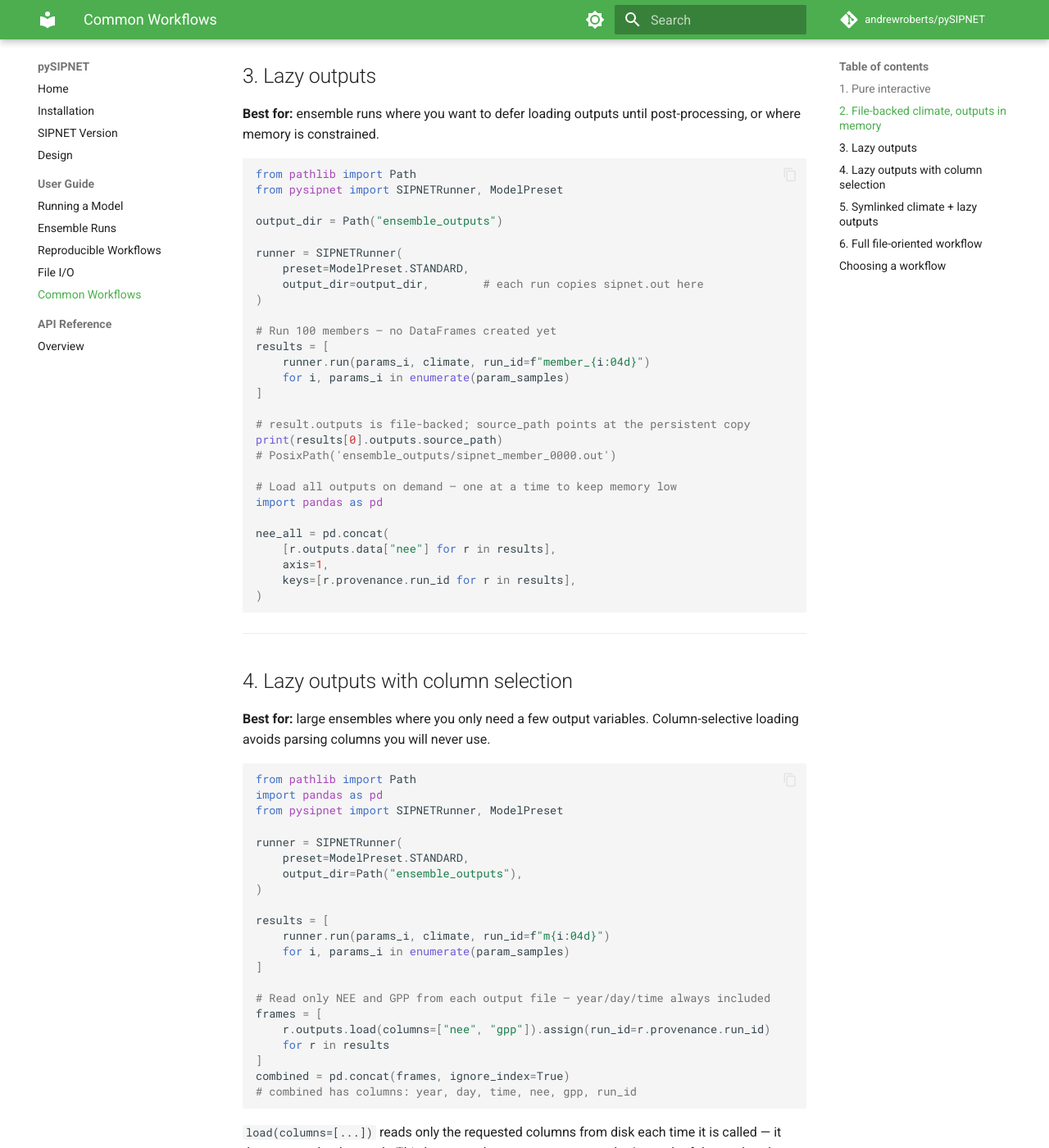
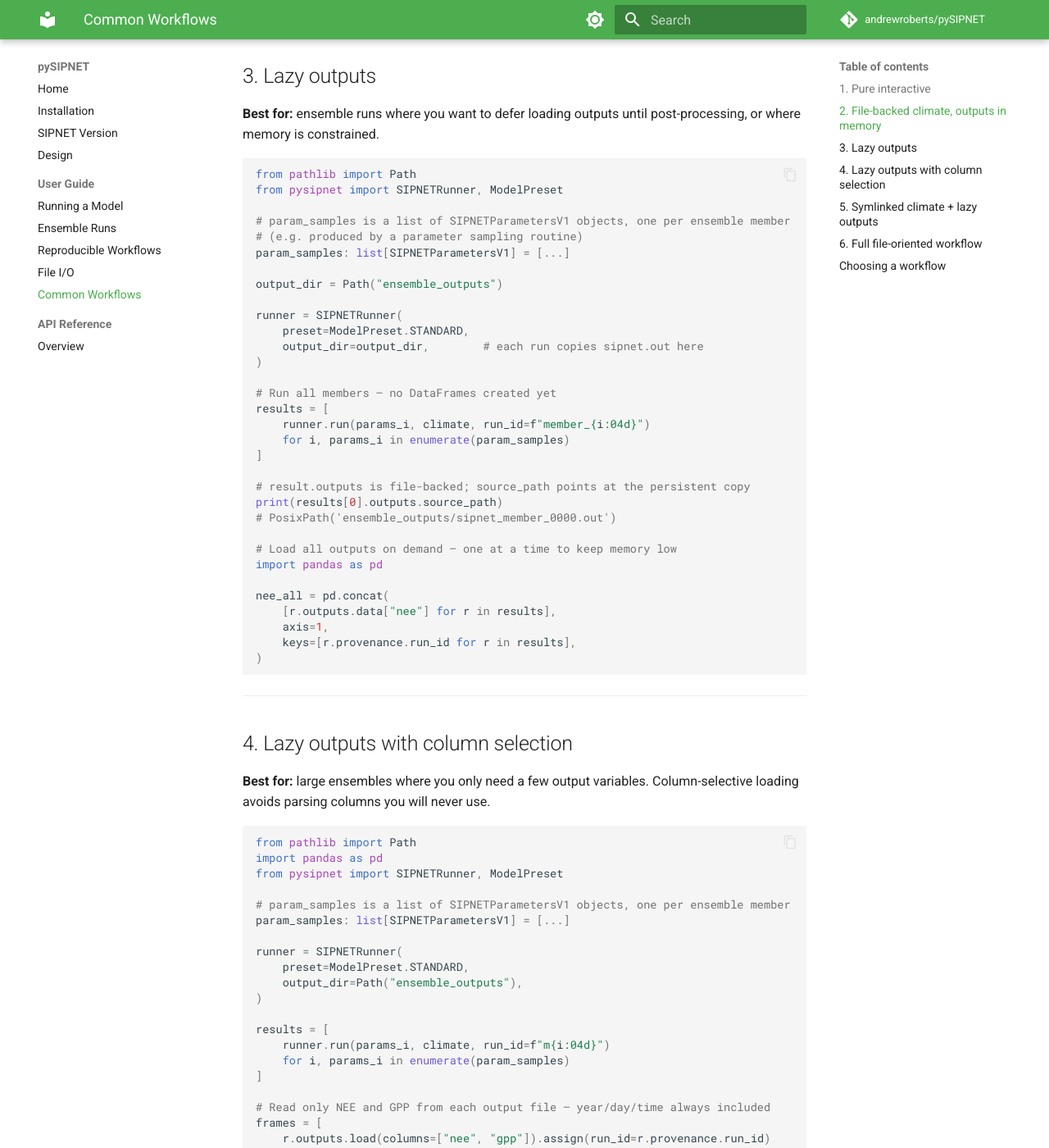
Before and after one commit to TARPS-group/pySIPNET, an MkDocs documentation site: the page built from docs/user-guide/workflows.md, in a window 1280 px wide and 1400 px high, scrolled down 1694 px. Shown: the whole window at 82% size. Built offline with MkDocs 1.6.1 and Material for MkDocs 9.7.7, drawn with Linux system fonts in a browser that asks for light colours; comment, search, counter and statistics services are not loaded; some of the changed text lies outside the part shown.

Commit message:
docs: clarify param_samples placeholder and drop misleading member count

````diff
--- a/docs/user-guide/workflows.md
+++ b/docs/user-guide/workflows.md
@@ -91,6 +91,10 @@ post-processing, or where memory is constrained.
 from pathlib import Path
 from pysipnet import SIPNETRunner, ModelPreset
 
+# param_samples is a list of SIPNETParametersV1 objects, one per ensemble member
+# (e.g. produced by a parameter sampling routine)
+param_samples: list[SIPNETParametersV1] = [...]
+
 output_dir = Path("ensemble_outputs")
 
 runner = SIPNETRunner(
@@ -98,7 +102,7 @@ runner = SIPNETRunner(
     output_dir=output_dir,        # each run copies sipnet.out here
 )
 
-# Run 100 members — no DataFrames created yet
+# Run all members — no DataFrames created yet
 results = [
     runner.run(params_i, climate, run_id=f"member_{i:04d}")
     for i, params_i in enumerate(param_samples)
@@ -129,6 +133,9 @@ Column-selective loading avoids parsing columns you will never use.
 from pathlib import Path
 import pandas as pd
 from pysipnet import SIPNETRunner, ModelPreset
+
+# param_samples is a list of SIPNETParametersV1 objects, one per ensemble member
+param_samples: list[SIPNETParametersV1] = [...]
 
 runner = SIPNETRunner(
     preset=ModelPreset.STANDARD,
@@ -163,6 +170,9 @@ and shared across many members; maximum I/O throughput.
 ```python
 from pathlib import Path
 from pysipnet import SIPNETRunner, ModelPreset, ClimateDrivers, ClimateStaging
+
+# param_samples is a list of SIPNETParametersV1 objects, one per ensemble member
+param_samples: list[SIPNETParametersV1] = [...]
 
 # One shared climate file for all members
 climate = ClimateDrivers.from_path("data/era5_site1.clim", version="v1")
````
